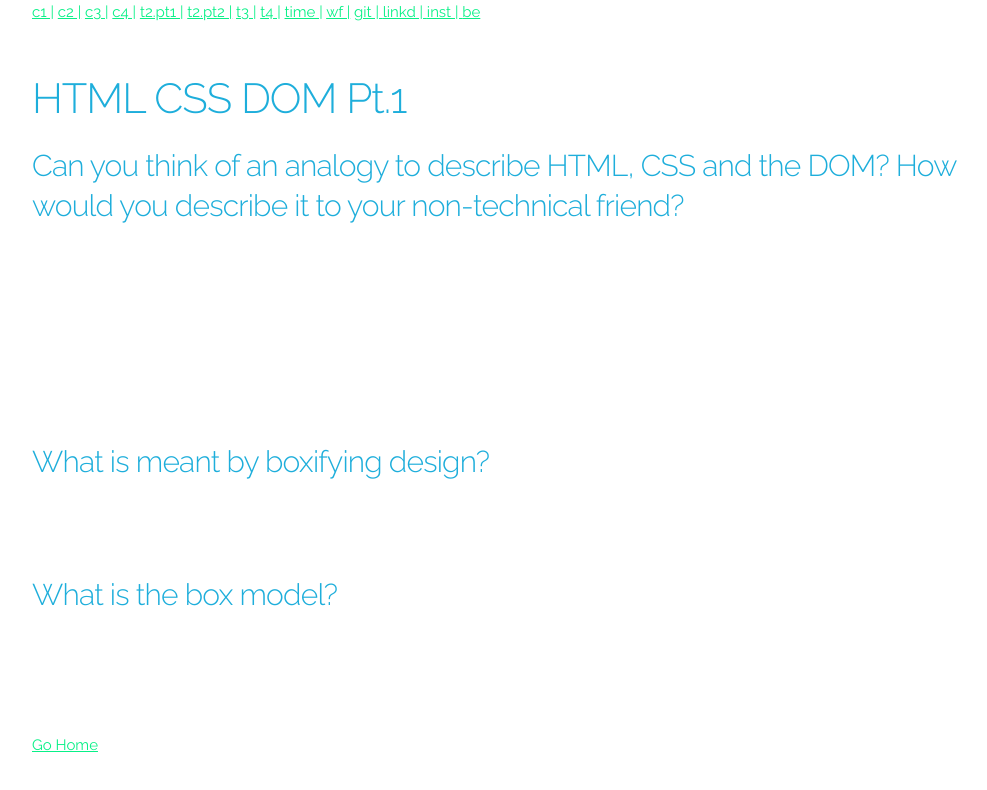
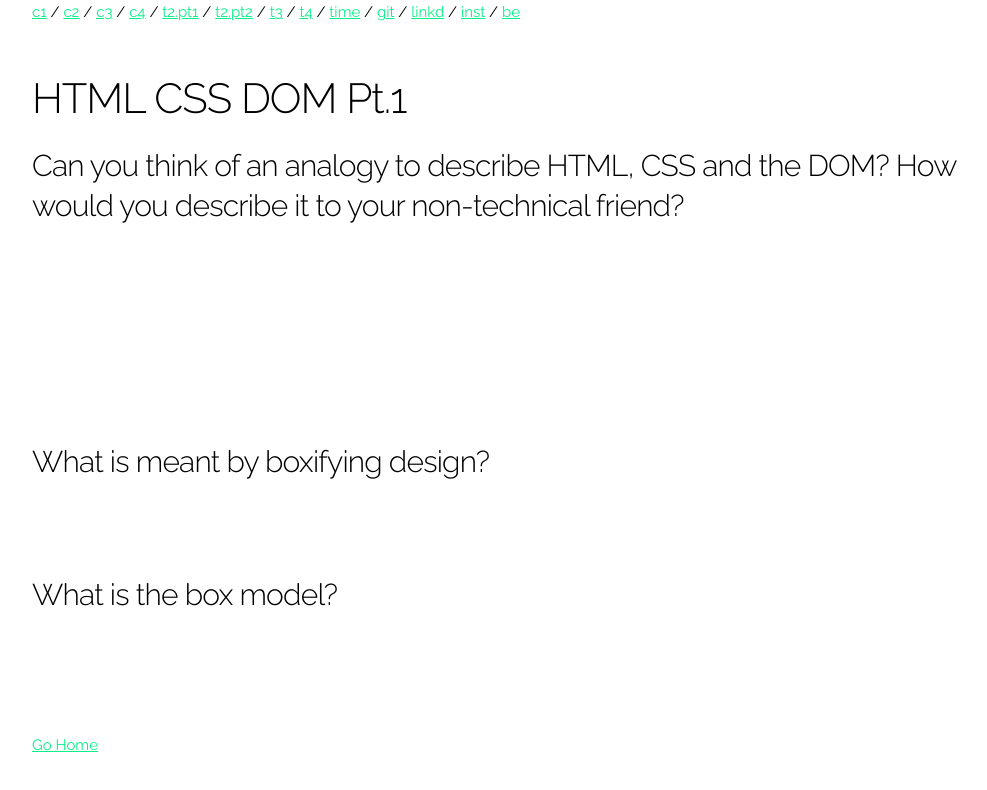
Before and after one commit to ngas-wakefield/ngas.github.io, a plain HTML site: page blog/t2-html-css-dom-p1.html in a window 1280 px wide. Shown: the whole page, without its empty margins (128-1115 px from the left). Drawn offline with Linux system fonts and the light colour scheme.

Commit message:
edit css

```diff
--- a/blog/t2-html-css-dom-p1.html
+++ b/blog/t2-html-css-dom-p1.html
@@ -28,20 +28,19 @@
  <div class="container">
     <div class="row">
       <div class=".one.columns" style="margin-top: 0%">
-<a href="c1-reflection-blog.html">c1 |</a>
-<a href="c2-emotional-intelligence.html">c2 |</a>
-<a href="c3-meditation-process.html">c3 |</a>
-<a href="c4-daily-mindfulness.html">c4 |</a>
-<a href="t2-html-css-dom-p1.html">t2.pt1 |</a>
-<a href="t2-html-css-dom-p2.html">t2.pt2 |</a>
-<a href="t3-design-to-web-blog.html">t3 |</a>
-<a href="t4-javascript-basics.html">t4 |</a>
-<a href="time-and-habit-management.html">time |</a>
-<a href="wireframes.html">wf |</a>
-<a href="https://github.com/ngas-wakefield">git | </a>
-<a href="https://www.linkedin.com/in/ngas-wakefield-b05925142/">linkd | </a>
-<a href="https://www.instagram.com/anarchartist">inst | </a>
-<a href="https://www.behance.net/n_wake">be </a>
+<a href="blog/c1-reflection-blog.html">c1</a> /
+<a href="blog/c2-emotional-intelligence.html">c2</a> /
+<a href="blog/c3-meditation-process.html">c3</a> /
+<a href="blog/c4-daily-mindfulness.html">c4</a> /
+<a href="blog/t2-html-css-dom-p1.html">t2.pt1</a> /
+<a href="blog/t2-html-css-dom-p2.html">t2.pt2</a> /
+<a href="blog/t3-design-to-web-blog.html">t3</a> /
+<a href="blog/t4-javascript-basics.html">t4</a> /
+<a href="blog/time-and-habit-management.html">time</a> /
+<a href="https://github.com/ngas-wakefield">git</a> /
+<a href="https://www.linkedin.com/in/ngas-wakefield-b05925142/">linkd</a> /
+<a href="https://www.instagram.com/anarchartist">inst</a> /
+<a href="https://www.behance.net/n_wake">be</a>
 </div>
     </div>
   </div>
--- a/css/skeleton.css
+++ b/css/skeleton.css
@@ -125,7 +125,8 @@ body {
   line-height: 1.6;
   font-weight: 400;
   font-family: "Raleway", "HelveticaNeue", "Helvetica Neue", Helvetica, Arial, sans-serif;
-  color: #1eaedb; }
+  color: #fffff;
+  }
 
 
 /* Typography
```
Also changed, not shown: blog/c2-emotional-intelligence.html (+13 -12 lines), blog/c3-meditation-process.html (+13 -14 lines), blog/c4-daily-mindfulness.html (+13 -14 lines), blog/t2-html-css-dom-p2.html (+13 -14 lines), blog/t3-design-to-web-blog.html (+13 -15 lines), blog/t4-javascript-basics.html (+13 -14 lines).
